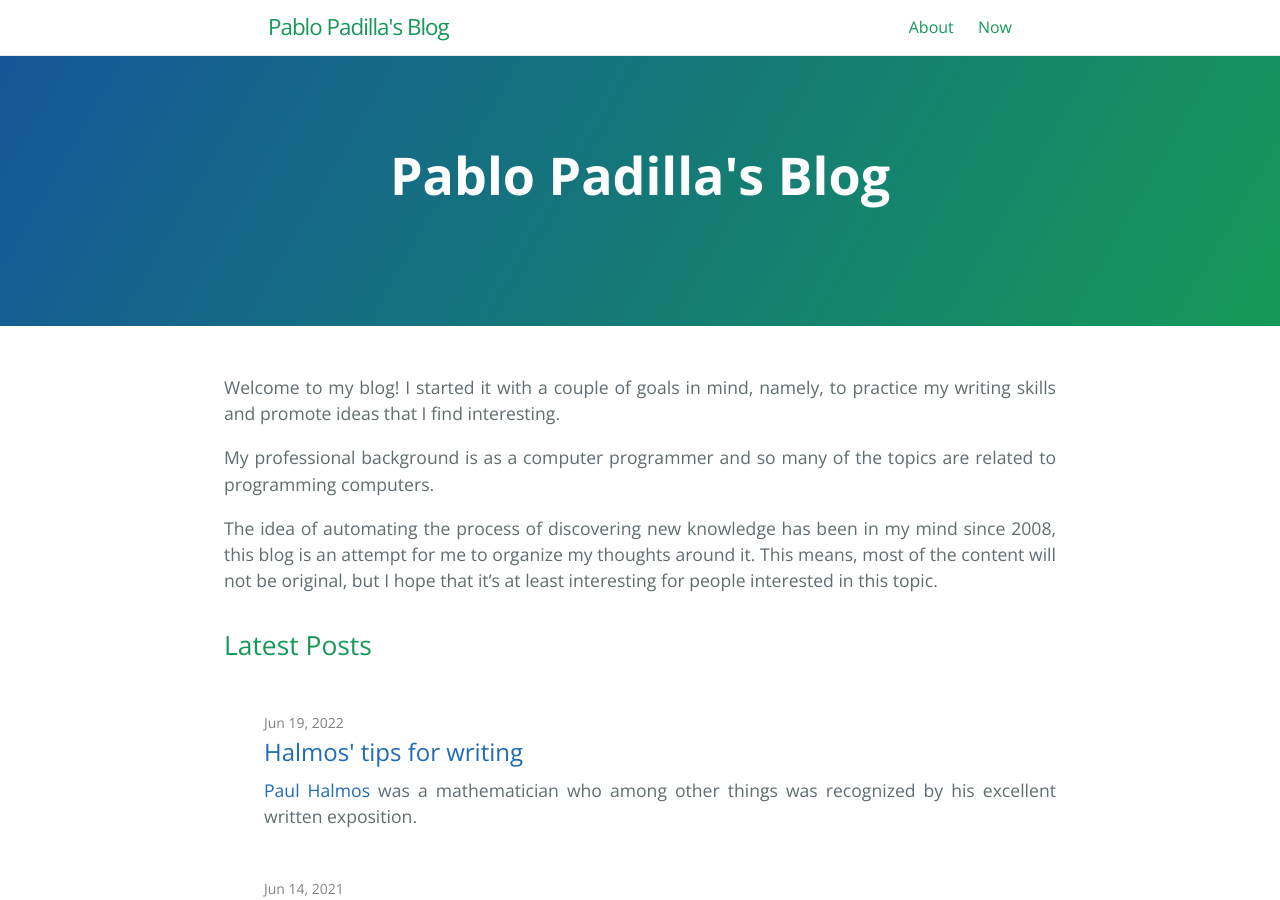
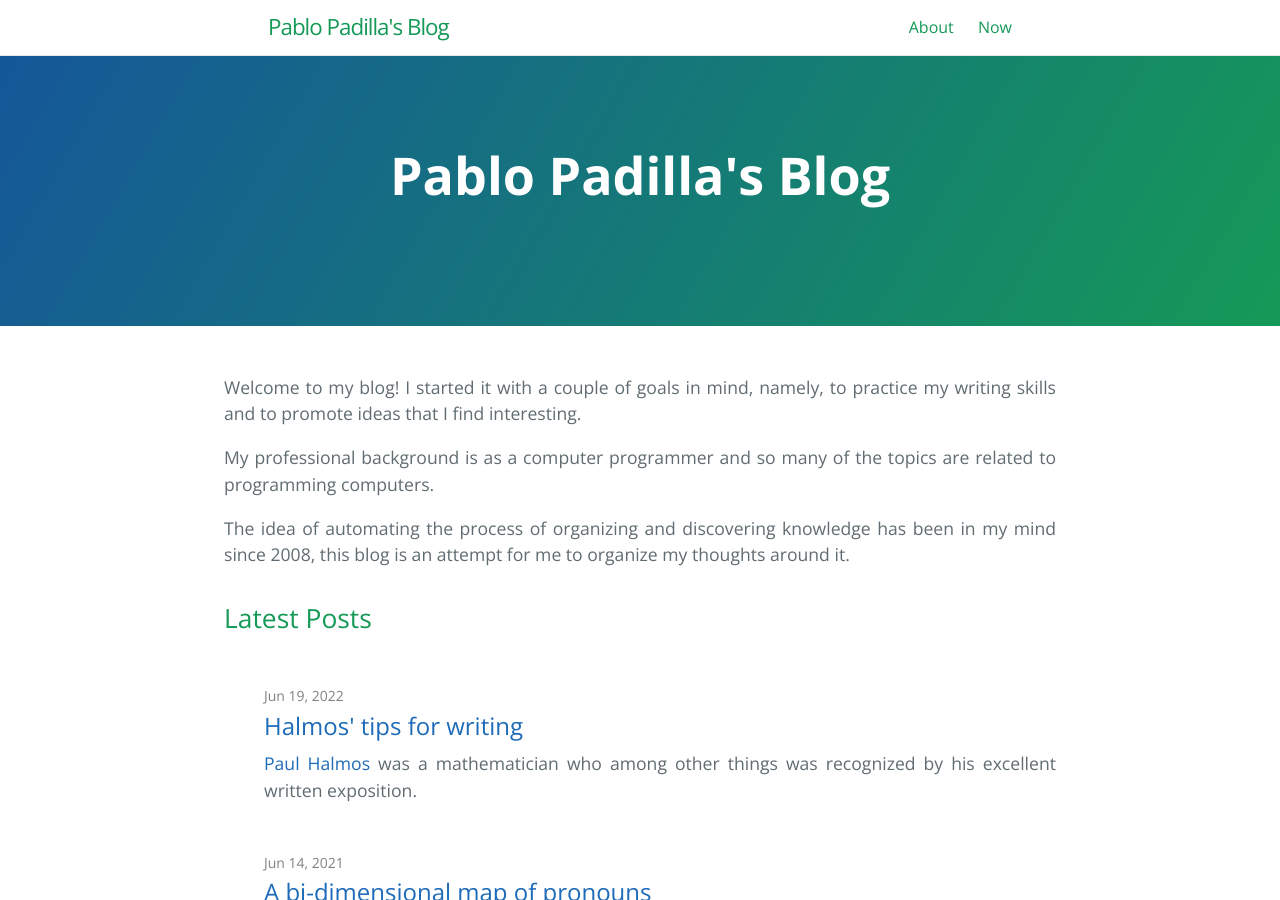
Before and after one commit to pgpbpadilla/pgpbpadilla.github.io, a Jekyll site: the page built from index.md, in a window 1280 px wide and 900 px high. Built offline with Jekyll 4.4.1, drawn with Linux system fonts in a browser that asks for light colours.

Commit message:
fix: usr: remove redudancy in home page

```diff
--- a/index.md
+++ b/index.md
@@ -3,12 +3,11 @@ layout: home.liquid
 ---
 
 Welcome to my blog! I started it with a couple of goals in mind, namely,
-to practice my writing skills and promote ideas that I find interesting.
+to practice my writing skills and to promote ideas that I find interesting.
 
 My professional background is as a computer programmer and so many of the
 topics are related to programming computers.
 
-The idea of automating the process of discovering new knowledge has been in
+The idea of automating the process of organizing and discovering knowledge has been in
 my mind since 2008, this blog is an attempt for me to organize
-my thoughts around it. This means, most of the content will not be original, but
-I hope that it's at least interesting for people interested in this topic.
+my thoughts around it.
```
